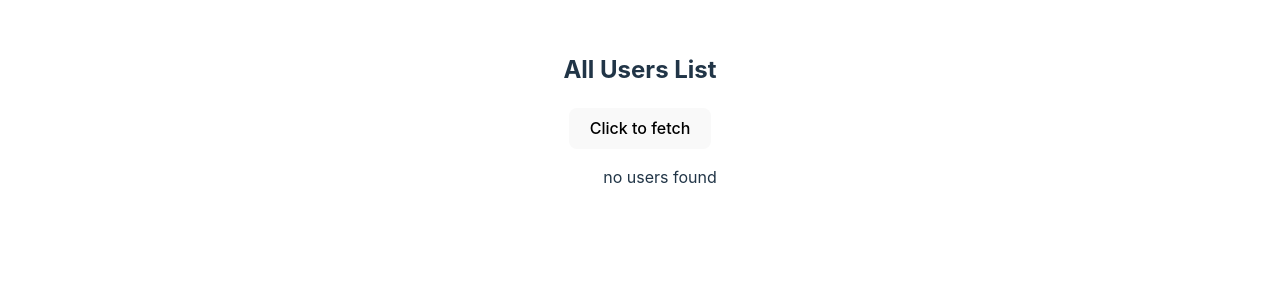
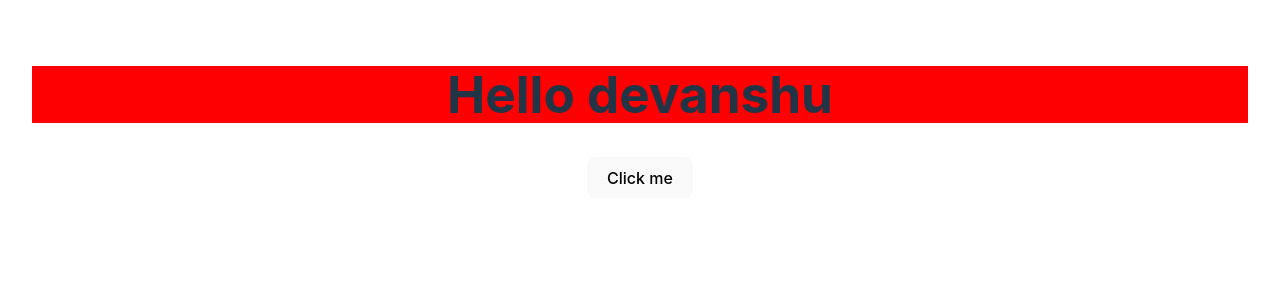
Before and after one commit to DevanshuRastogi/react-14-hrs, a React (Vite) app in the folder 01/react-js-rev-01/: page / in a window 1280 px wide. Shown: the top 300 px of the page. Built offline with nearby package versions, Linux system fonts and the light colour scheme.

Commit message:
done useContext and ContextAPI

```diff
--- a/01/react-js-rev-01/src/App.jsx
+++ b/01/react-js-rev-01/src/App.jsx
@@ -1,28 +1,25 @@
-import React from 'react'
-import './App.css'
-import ClassBasedComponent from './components/ClassBasedComponent'
-import FunctionalComponent from './components/FunctionalComponent'
-import ProductList from './components/product'
-import NewComponentForPractice from './components/NewComponentForPractice'
-import Users from './components/users'
+import React from "react";
+import "./App.css";
+import ClassBasedComponent from "./components/ClassBasedComponent";
+import FunctionalComponent from "./components/FunctionalComponent";
+import ProductList from "./components/product";
+import NewComponentForPractice from "./components/NewComponentForPractice";
+import Users from "./components/users";
+import Btns from "./components/context-components/btns";
+import TextContent from "./components/context-components/TextContent";
 
 function App() {
-
-  const productDataDummy = [
-    "Product-01",
-    "Product-02",
-    "Product-03",
-    "Product-04",
-  ];
   return (
     <div>
-      <Users/>
+      {/* <Users/> */}
       {/* <ClassBasedComponent /> */}
       {/* <FunctionalComponent/>  */}
       {/* <ProductList listOfProd= {productDataDummy} name= "Devanshu" country = "India ❤️"/> */}
       {/* <NewComponentForPractice /> */}
+      <TextContent />
+      <Btns />
     </div>
-  )
+  );
 }
 
-export default App
+export default App;
--- /dev/null
+++ b/01/react-js-rev-01/src/components/context-components/Btns.jsx
@@ -0,0 +1,15 @@
+import { useContext } from "react"
+import { GlobalContext } from "../../context"
+
+export default function Btns(){
+
+    const {setTheme, theme}=useContext(GlobalContext);
+
+    return(
+
+
+        <button onClick={ ()=>setTheme(theme=="light"?"dark":"light")}>
+            Click me
+        </button>
+    )
+}
--- /dev/null
+++ b/01/react-js-rev-01/src/components/context-components/TextContent.jsx
@@ -0,0 +1,8 @@
+import { useContext } from "react";
+import { GlobalContext } from "../../context";
+
+export default function TextContent() {
+  const {theme} = useContext(GlobalContext);
+
+  return <h1 style={{backgroundColor:theme=="light"?"red":"blue"}}>Hello devanshu </h1>;
+}
--- /dev/null
+++ b/01/react-js-rev-01/src/context/index.jsx
@@ -0,0 +1,16 @@
+// creating context
+
+import { createContext, useState } from "react";
+
+export const GlobalContext = createContext(null);
+
+// global state receive component as children
+
+// each component is children
+
+ function GlobalState({ children }) {
+  const [theme, setTheme] = useState("light");
+  return( <GlobalContext.Provider value={{theme,setTheme}}>{children}</GlobalContext.Provider>);
+}
+
+export default GlobalState;
--- a/01/react-js-rev-01/src/main.jsx
+++ b/01/react-js-rev-01/src/main.jsx
@@ -1,11 +1,11 @@
-import { StrictMode } from 'react'
-import { createRoot } from 'react-dom/client'
-import './index.css'
-import App from './App.jsx'
+import { StrictMode } from "react";
+import { createRoot } from "react-dom/client";
+import "./index.css";
+import App from "./App.jsx";
+import GlobalState from "./context/index.jsx";
 
-createRoot(document.getElementById('root')).render(
-
-
-    <App />
-
-)
+createRoot(document.getElementById("root")).render(
+    <GlobalState>
+        <App />
+    </GlobalState>
+);
```
